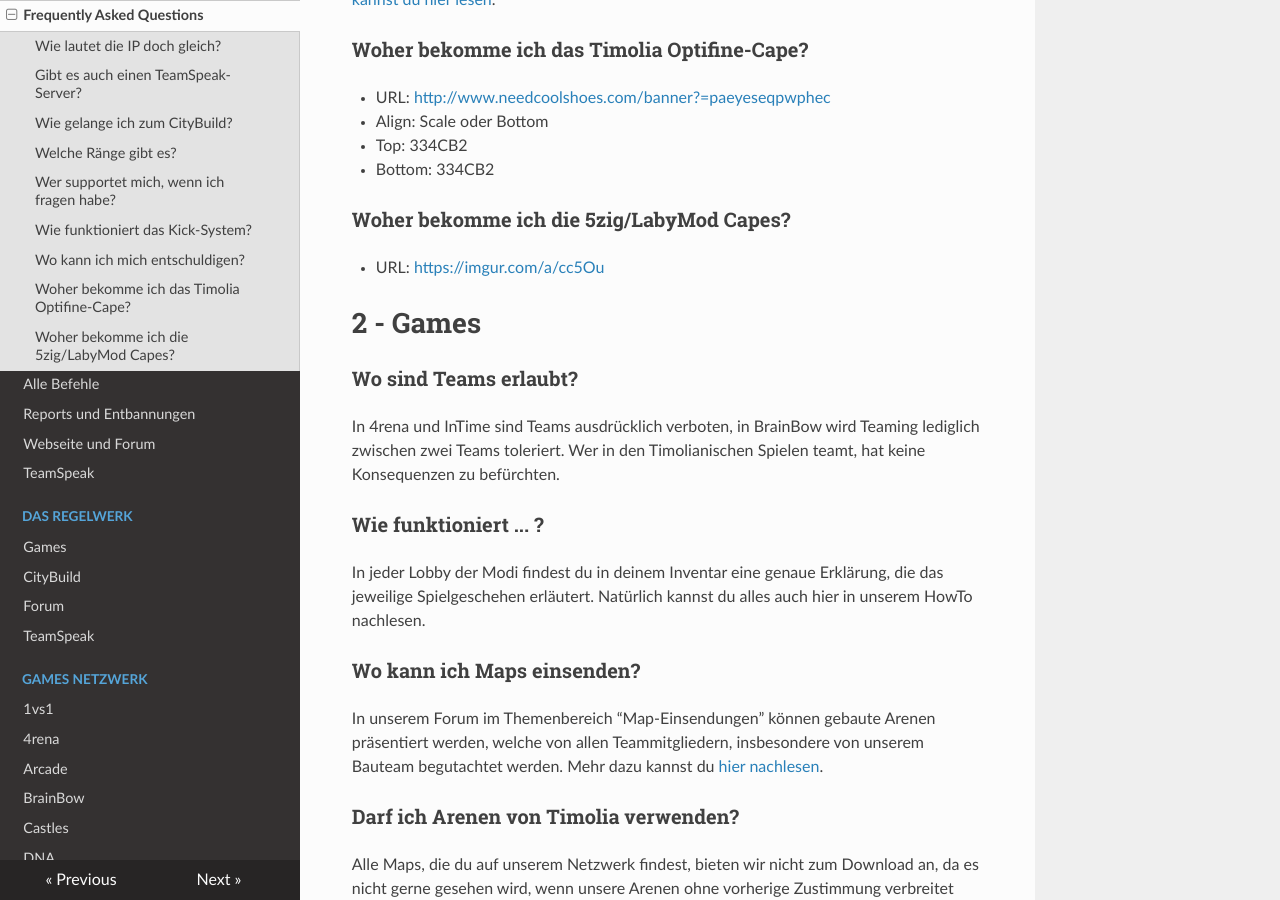
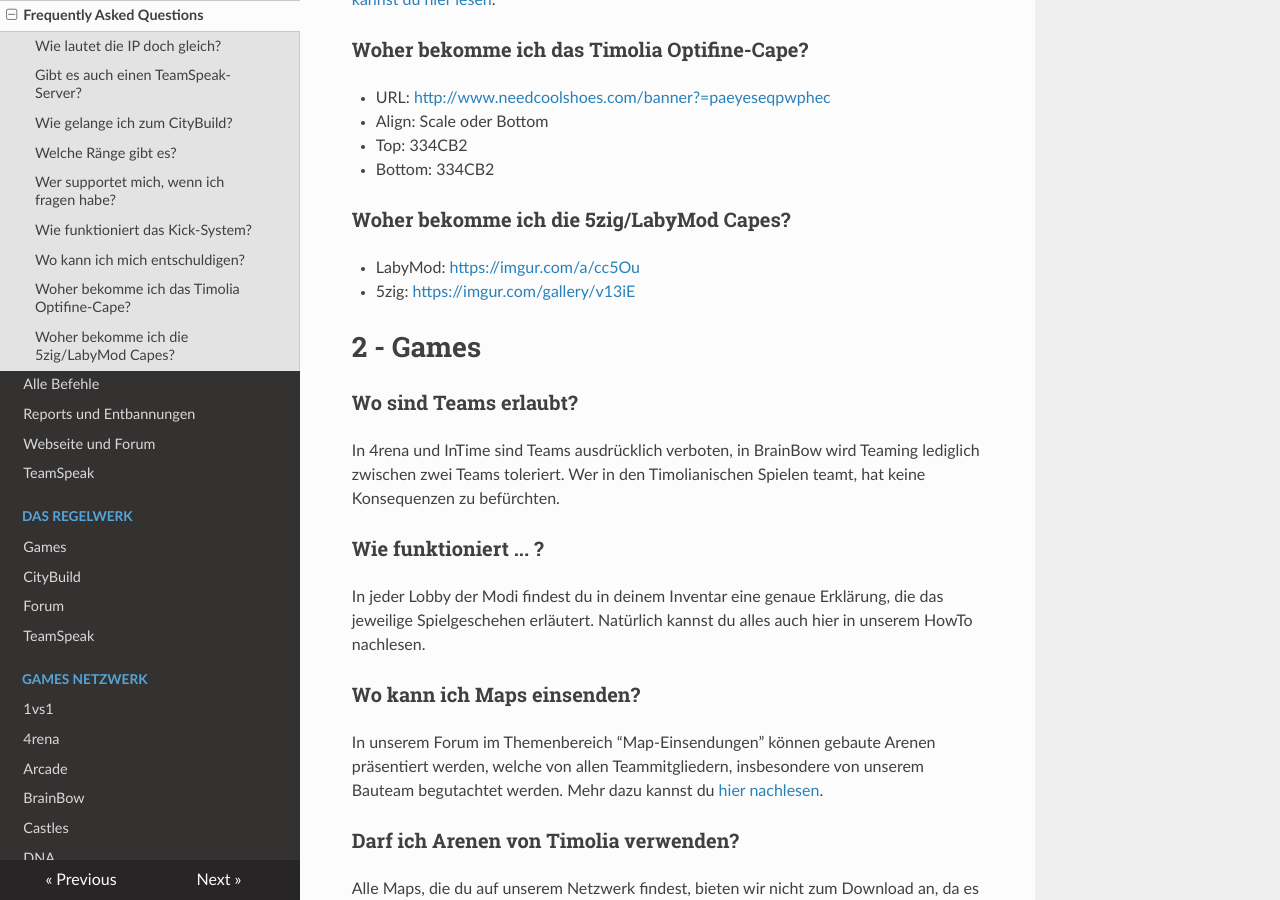
Before and after one commit to TimoliaDE/HowTo, an MkDocs documentation site: the page built from docs/faq.md, in a window 1280 px wide and 900 px high, scrolled down 2086 px. Built offline with MkDocs 1.6.1, drawn with Linux system fonts in a browser that asks for light colours; nearby versions of some CDN libraries; old or Windows-style settings are respelled for this version of MkDocs; part of the change alters nothing that is shown.

Commit message:
Update faq.md

```diff
--- a/docs/faq.md
+++ b/docs/faq.md
@@ -72,7 +72,8 @@ Mehr über Entbannungsanträge und Entschuldigen [kannst du hier lesen](/bans/).
 - Bottom: 334CB2
 
 ### Woher bekomme ich die 5zig/LabyMod Capes?
-- URL: [https://imgur.com/a/cc5Ou](https://imgur.com/a/cc5Ou)
+- LabyMod: [https://imgur.com/a/cc5Ou](https://imgur.com/a/cc5Ou)
+- 5zig: [https://imgur.com/gallery/v13iE](https://imgur.com/gallery/v13iE)
 
 # 2 - Games
 
```
